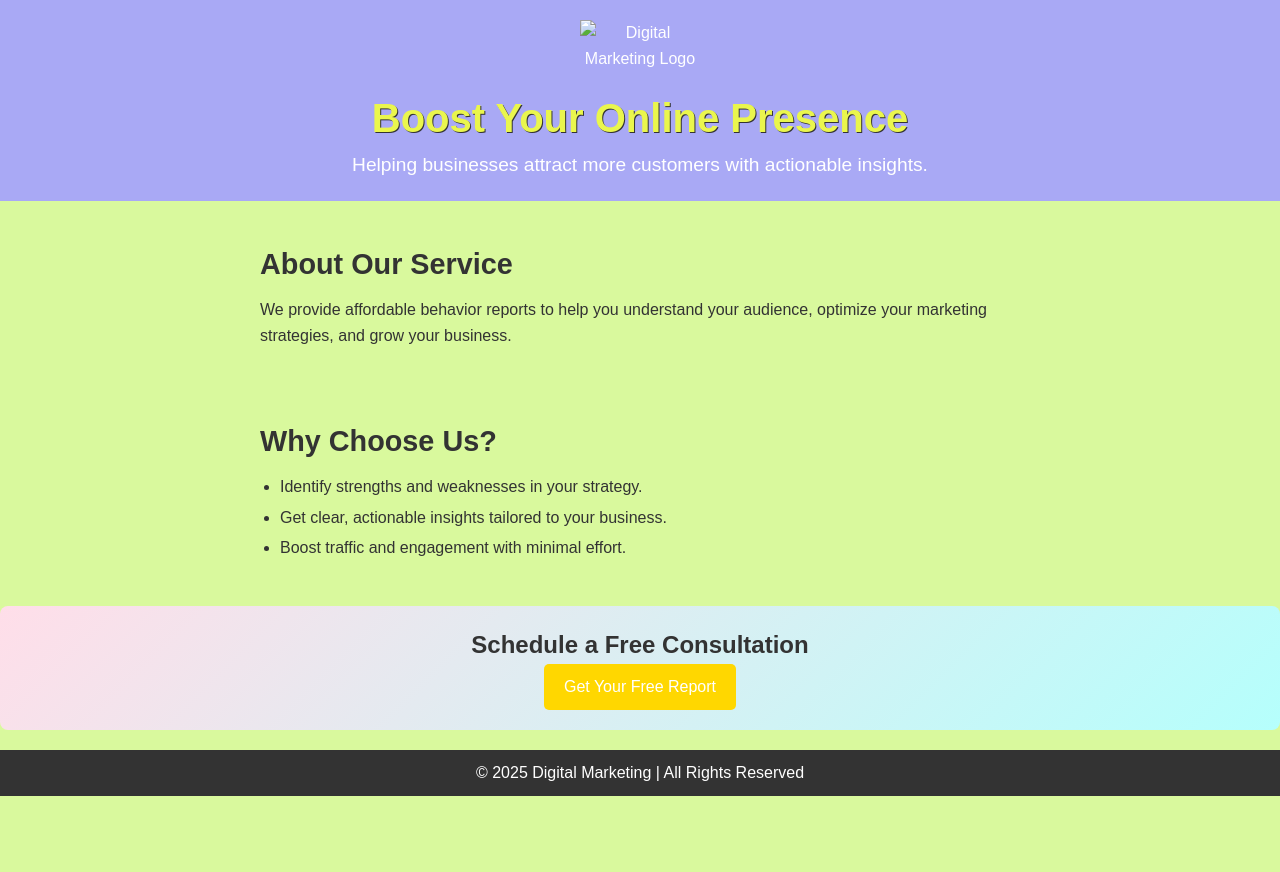
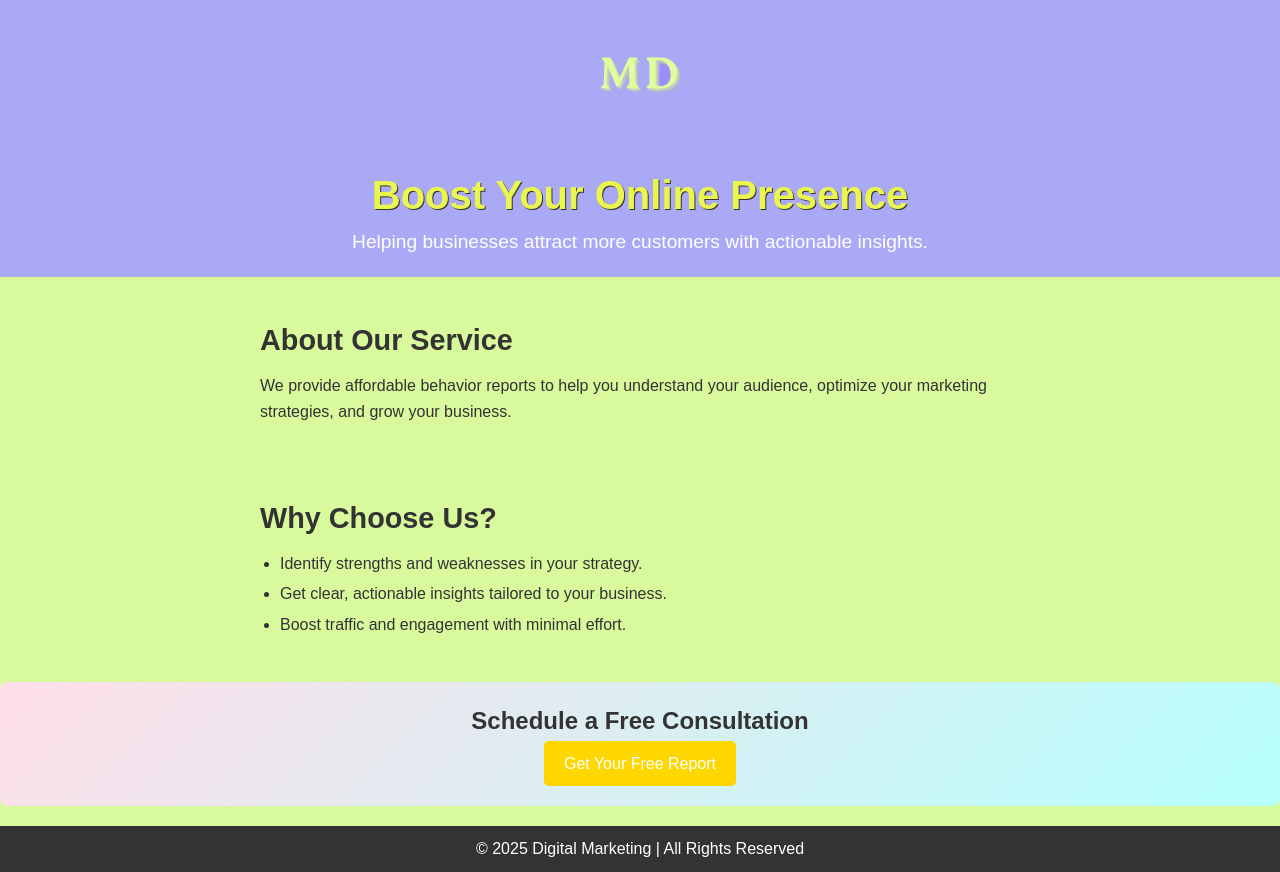
Before and after one commit to Maggie-Duhart/home, a plain HTML site: page index.html in a window 1280 px wide. Before the commit the page ends 800 px from the top, so only its background shows below. Drawn offline with Linux system fonts and the light colour scheme.

Commit message:
Update index.html

```diff
--- a/index.html
+++ b/index.html
@@ -8,7 +8,7 @@
 </head>
 <body>
     <header>
-        <img src="img/logo.png" alt="Digital Marketing Logo">
+        <img src="img/md_logo.png" alt="Digital Marketing Logo">
         <h1>Boost Your Online Presence</h1>
         <p>Helping businesses attract more customers with actionable insights.</p>
     </header>
```
